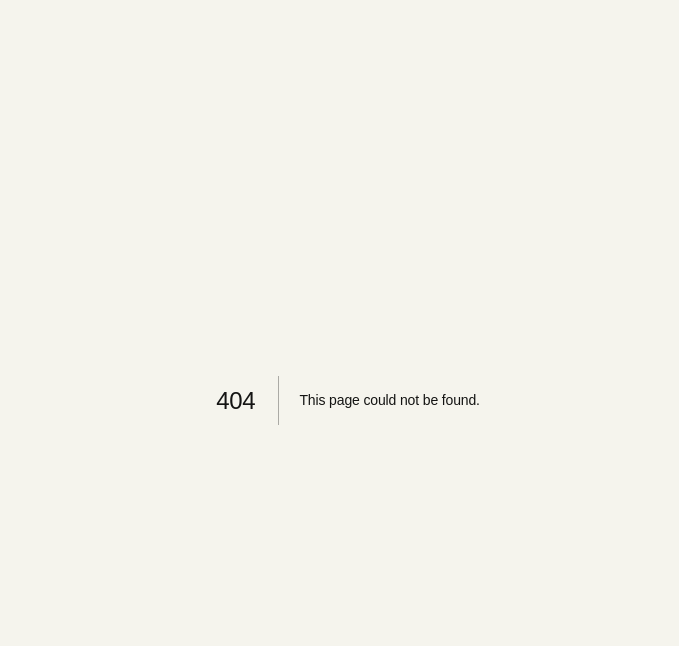
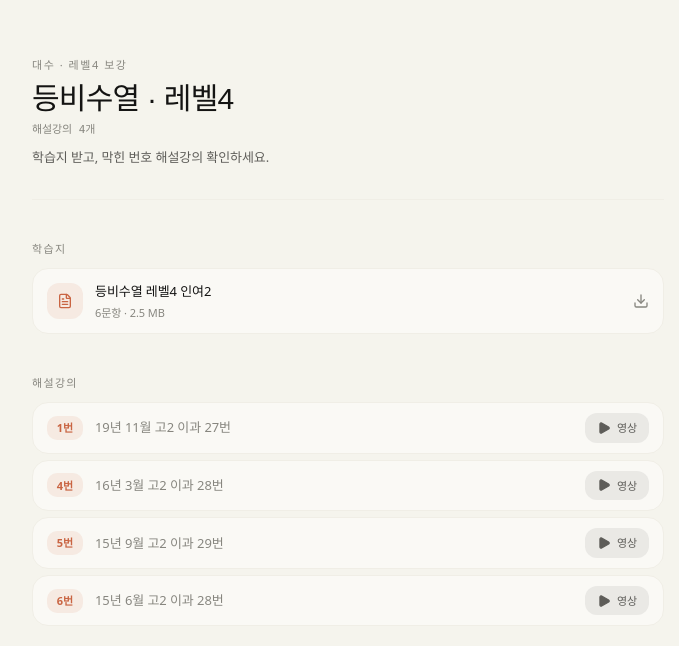
Before and after one commit to gomath777/jtmath-web, a Next.js app: page /share/ds2-geomseq-lv4 in a window 1280 px wide. Before the commit this address had no page. Shown: the top 646 px of the page, without its empty margins (292-971 px from the left). Built offline with nearby package versions, Linux system fonts and the light colour scheme; a web font is replaced by a local one.

Commit message:
feat(share): 등비수열 레벨4 보강 페이지 추가 (인여2)
- ds2-geomseq-lv4: 인여2 PDF 6문항 + 해설강의 4개 (1,4,5,6번)
- 2,3번은 미보유 영상으로 제외

Co-Authored-By: Claude Sonnet 4.6 <noreply@anthropic.com>

```diff
--- /dev/null
+++ b/src/app/share/ds2-geomseq-lv4/page.tsx
@@ -0,0 +1,103 @@
+import { Download, FileText, Play } from 'lucide-react';
+import { EXAM_LIBRARY_ID } from '@/lib/bunny-libraries';
+
+export const metadata = {
+  title: '대수 · 등비수열 레벨4 보강',
+  robots: { index: false, follow: false },
+};
+
+const EMBED = (id: string) =>
+  `https://iframe.mediadelivery.net/embed/${EXAM_LIBRARY_ID}/${id}?autoplay=true&preload=true&responsive=true`;
+
+const PDF_BASE = 'https://mathgo-pdfs.b-cdn.net/sessions/share/ds2-geomseq-lv4';
+const PDF_URL = `${PDF_BASE}/${encodeURIComponent('등비수열_레벨4_인여2.pdf')}`;
+
+type Problem = {
+  num: number;
+  source: string;
+  videoId: string;
+};
+
+const PROBLEMS: Problem[] = [
+  { num: 1, source: '19년 11월 고2 이과 27번', videoId: '586114e0-f768-4756-8918-16c42af645ec' },
+  { num: 4, source: '16년 3월 고2 이과 28번',  videoId: 'feeebcc8-cc78-490d-98ac-6aec8c3f2d4b' },
+  { num: 5, source: '15년 9월 고2 이과 29번',  videoId: '4d3494df-4ec9-42c1-9c78-cc979d39dc37' },
+  { num: 6, source: '15년 6월 고2 이과 28번',  videoId: '7c4e19ac-22f4-4abd-8586-550511c887d9' },
+];
+
+export default function Ds2GeomSeqLv4Page() {
+  return (
+    <div className="min-h-screen bg-parchment text-ink">
+      <main className="max-w-2xl mx-auto px-5 py-10 md:py-14">
+
+        {/* 타이틀 */}
+        <div className="mb-10 pb-8 border-b border-border-cream">
+          <p className="text-[11px] tracking-[0.14em] uppercase text-stone font-medium">
+            대수 · 레벨4 보강
+          </p>
+          <h1 className="font-serif text-[26px] md:text-[30px] mt-1.5 tracking-tight leading-tight">
+            등비수열 · 레벨4
+          </h1>
+          <p className="text-[11px] text-stone font-mono mt-1">
+            해설강의 4개
+          </p>
+          <p className="text-[13px] text-olive mt-2">
+            학습지 받고, 막힌 번호 해설강의 확인하세요.
+          </p>
+        </div>
+
+        {/* 학습지 PDF */}
+        <section className="mb-10">
+          <p className="text-[11px] tracking-[0.12em] uppercase text-stone font-medium mb-2.5">
+            학습지
+          </p>
+          <a
+            href={PDF_URL}
+            target="_blank"
+            rel="noopener noreferrer"
+            className="flex items-center gap-3 px-3.5 py-3 rounded-xl bg-ivory border border-border-cream hover:border-terracotta/40 transition-colors"
+          >
+            <div className="w-9 h-9 rounded-lg bg-terracotta/10 flex items-center justify-center shrink-0">
+              <FileText className="w-4 h-4 text-terracotta" />
+            </div>
+            <div className="flex-1 min-w-0">
+              <p className="font-medium text-[13px] truncate">등비수열 레벨4 인여2</p>
+              <p className="text-[11px] text-stone mt-0.5">6문항 · 2.5 MB</p>
+            </div>
+            <Download className="w-4 h-4 text-stone shrink-0" />
+          </a>
+        </section>
+
+        {/* 해설강의 */}
+        <section>
+          <p className="text-[11px] tracking-[0.12em] uppercase text-stone font-medium mb-2.5">
+            해설강의
+          </p>
+          <div className="space-y-1.5">
+            {PROBLEMS.map((p) => (
+              <div
+                key={p.num}
+                className="flex items-center gap-3 px-3.5 py-2.5 rounded-xl bg-ivory border border-border-cream"
+              >
+                <span className="inline-flex items-center justify-center min-w-[36px] h-6 px-2 rounded-md bg-terracotta/10 text-terracotta text-[11px] font-semibold shrink-0 tabular-nums">
+                  {p.num}번
+                </span>
+                <p className="flex-1 text-[13px] text-stone min-w-0">{p.source}</p>
+                <a
+                  href={EMBED(p.videoId)}
+                  target="_blank"
+                  rel="noopener noreferrer"
+                  className="inline-flex items-center gap-1.5 px-3 py-1.5 rounded-lg bg-olive/10 hover:bg-olive/20 text-olive transition-colors text-[11px] font-medium shrink-0"
+                >
+                  <Play className="w-3.5 h-3.5" fill="currentColor" />
+                  영상
+                </a>
+              </div>
+            ))}
+          </div>
+        </section>
+
+      </main>
+    </div>
+  );
+}
```
